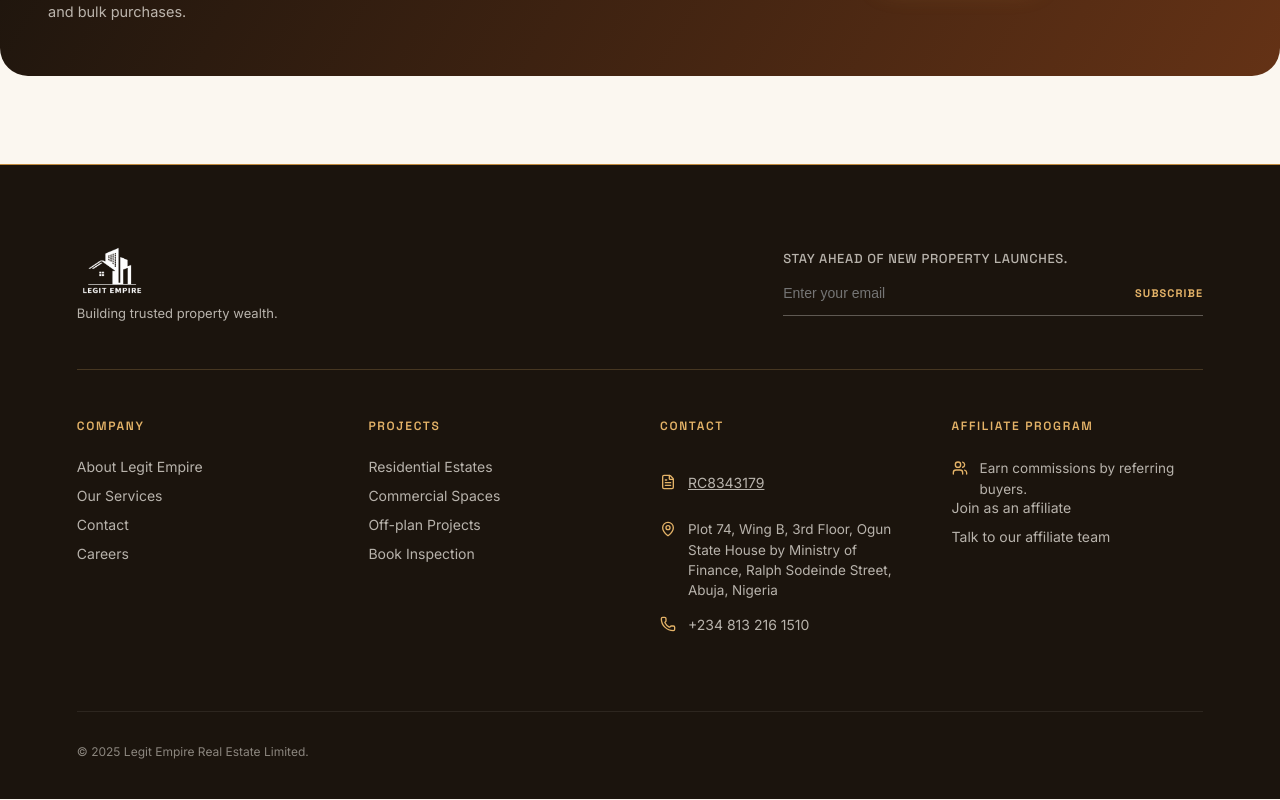
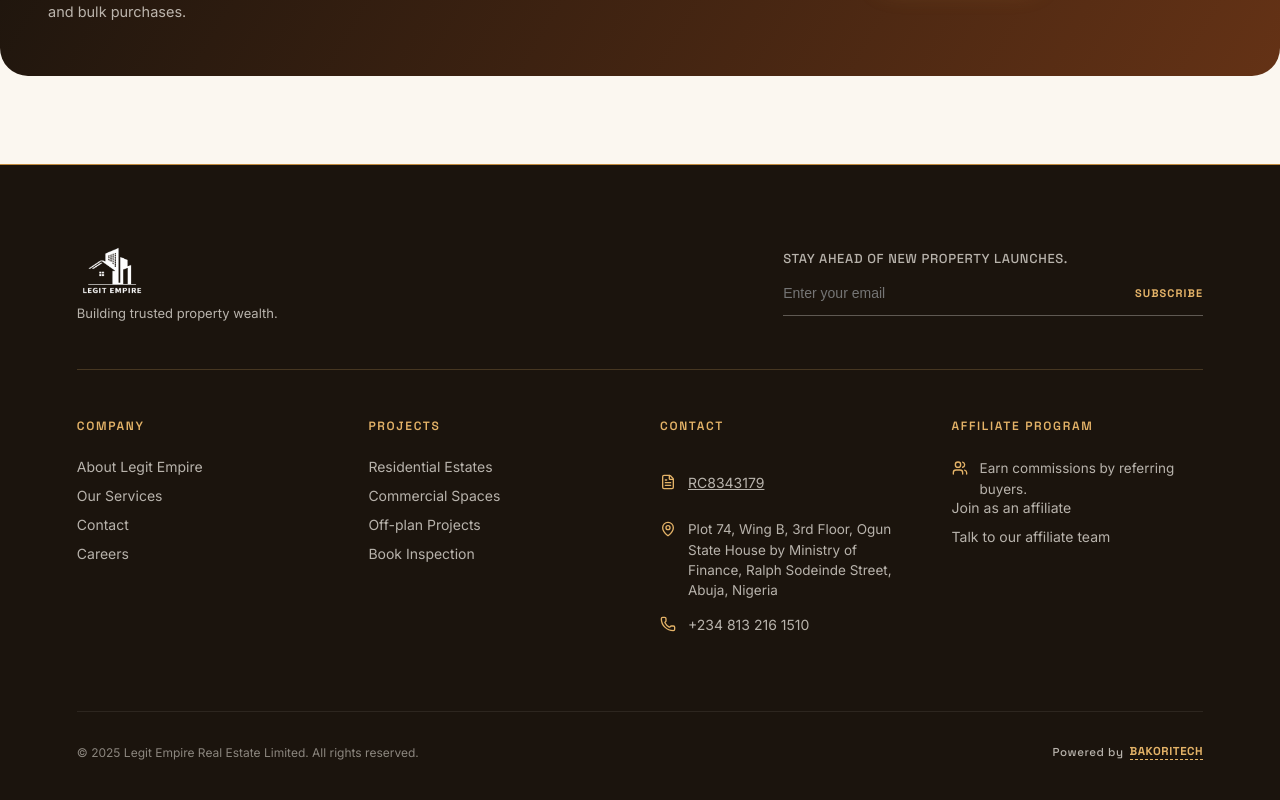
Before and after one commit to bakorimukhtar/legit-empire-website, a React (Create React App) app: page / in a window 1280 px wide. Shown: the part 3414-4214 px from the top of the page. Built offline with nearby package versions, Linux system fonts and the light colour scheme; no server answers.

Commit message:
Add Powered by BAKORITECH footer link with external redirect and integrate SEO component across all pages

```diff
--- a/src/App.css
+++ b/src/App.css
@@ -476,6 +476,32 @@
   margin: 0;
 }
 
+.powered-by-bakoritech {
+  display: inline-flex;
+  align-items: center;
+  gap: 6px;
+  font-family: 'Space Grotesk', monospace;
+  font-size: 11.5px;
+  letter-spacing: 0.05em;
+  color: var(--paper-70);
+}
+
+.bakoritech-link {
+  color: var(--brass-light);
+  font-weight: 700;
+  text-decoration: none;
+  border-bottom: 1px dashed var(--brass-light);
+  padding-bottom: 1px;
+  transition: all 0.25s ease;
+}
+
+.bakoritech-link:hover {
+  color: var(--paper);
+  border-bottom-style: solid;
+  border-bottom-color: var(--paper);
+  text-shadow: 0 0 10px rgba(228, 179, 104, 0.4);
+}
+
 /* ============================================================
    SUB-PAGE WRAPPER AND COMMON PAGES STYLES
    ============================================================ */
--- a/src/App.js
+++ b/src/App.js
@@ -329,7 +329,18 @@
           </div>
 
           <div className="footer-bottom">
-            <p>© {new Date().getFullYear()} Legit Empire Real Estate Limited.</p>
+            <p>© {new Date().getFullYear()} Legit Empire Real Estate Limited. All rights reserved.</p>
+            <p className="powered-by-bakoritech">
+              Powered by{" "}
+              <a
+                href="https://www.bakoritech.com.ng/pages/contact"
+                target="_blank"
+                rel="noopener noreferrer"
+                className="bakoritech-link"
+              >
+                BAKORITECH
+              </a>
+            </p>
           </div>
         </div>
       </footer>
--- a/src/pages/Home.js
+++ b/src/pages/Home.js
@@ -15,6 +15,7 @@
 } from "lucide-react";
 import { Link } from "react-router-dom";
 import "./Home.css";
+import SEO from "../components/SEO";
 
 // Hook: Rotating phrase index — used with a CSS "roll reveal" on mount,
 // no letter-by-letter typing. Cleaner, calmer, more deliberate.
@@ -248,6 +249,11 @@
 
   return (
     <div className="Home">
+      <SEO
+        title="Legit Empire Real Estate | Building Trusted Property Wealth"
+        description="Legit Empire Real Estate Limited designs and delivers modern luxury homes, premium gated estates, and investment-grade properties across Nigeria. Building trusted property wealth in Lagos, Abuja, and Kaduna."
+        keywords="legit empire, legit empire real estate, property development nigeria, real estate developer abuja, houses for sale lagos, buy land abuja, luxury apartments nigeria, gated estate lagos, nigerian real estate company"
+      />
       {/* HERO SECTION */}
       <section className="hero">
         {/* Architectural self-drawing blueprint skyline graphic */}
```
